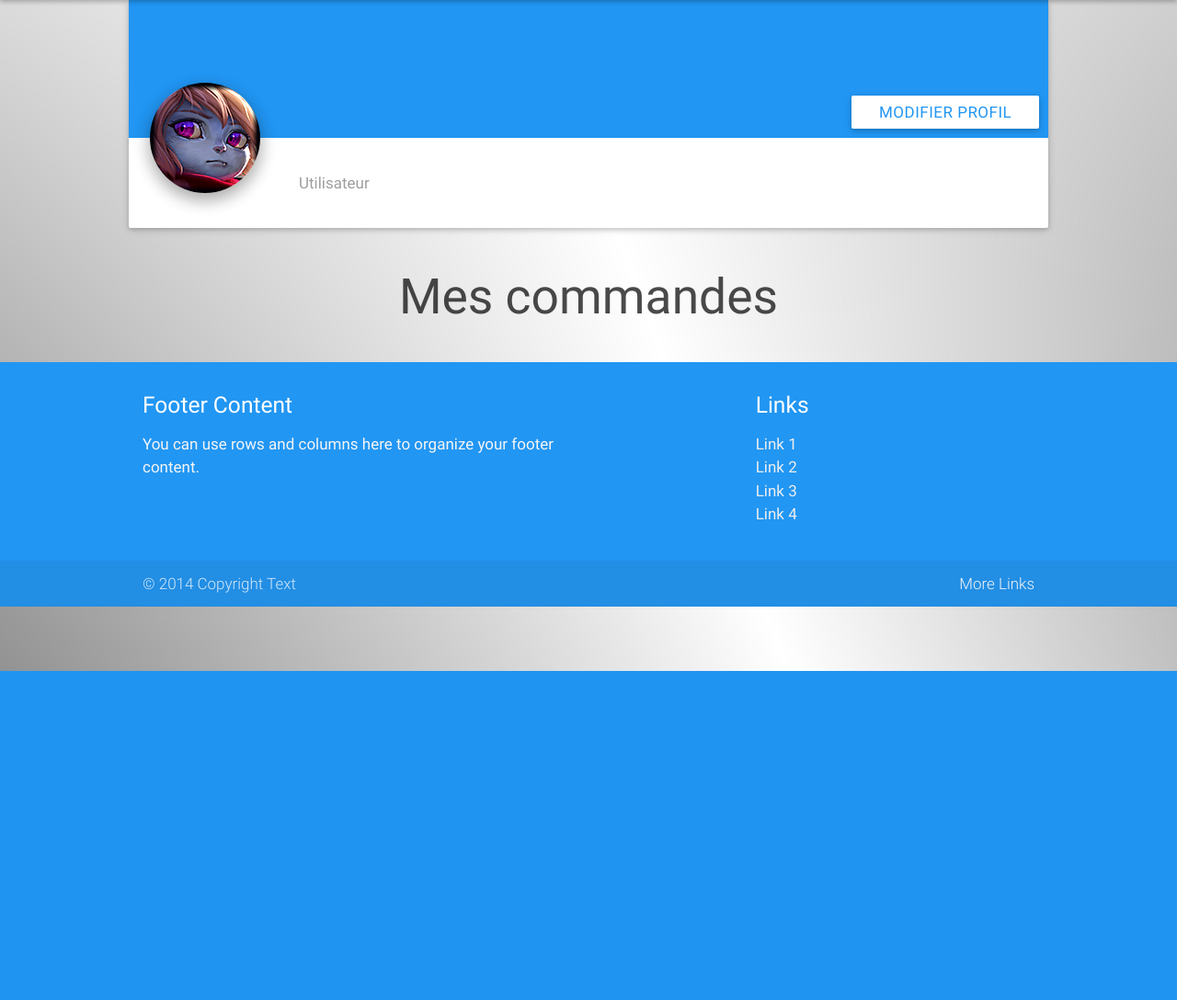
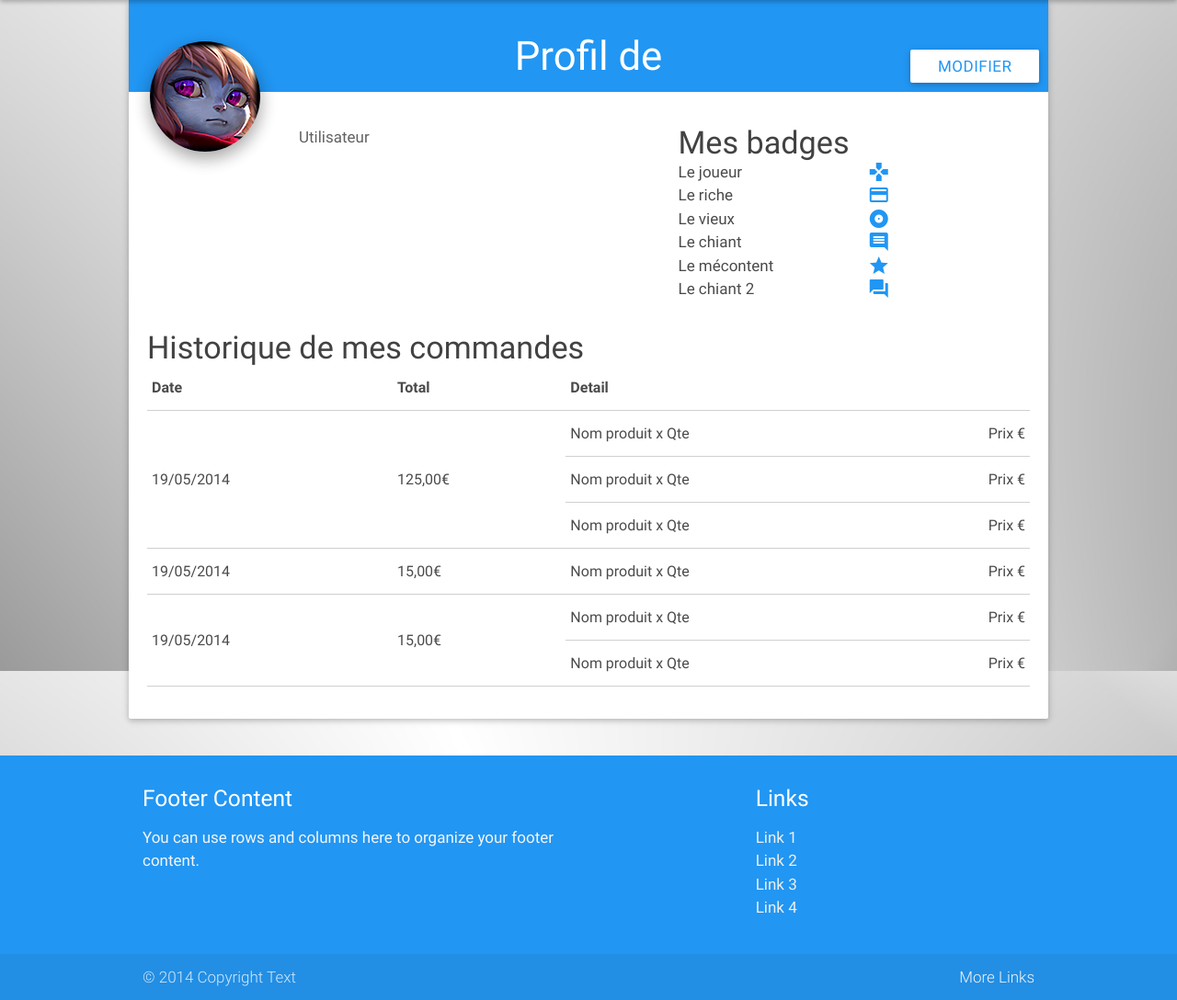
Before and after one commit to Detritusatomic/PDOProject, a PHP site: the page made by views/membre/profil.php in a window 1280 px wide. Shown: the part 70-1158 px from the top of the page at 92% size. Before the commit the page ends 800 px from the top, so only its background shows below. Run offline with PHP 8.4, Linux system fonts and the light colour scheme; the template is opened without the code that fills it, so the values that code supplies are empty; some libraries are stand-ins or nearby versions.

Commit message:
Historique ocmmandes sur page profil

```diff
--- a/media/css/styles.css
+++ b/media/css/styles.css
@@ -201,11 +201,11 @@ footer{
 }
 .filler{
 	position:relative;
-	height:150px;
+	height:100px;
 }
 .card-profile-image{
 	position:absolute;
-	top:90px;
+	top:45px;
 	height:120px;
 	width:120px;
 }
--- a/views/membre/profil.php
+++ b/views/membre/profil.php
@@ -2,38 +2,85 @@
     <div class="row">
 		<div class="card white no-margin-tb">
 			<div class="filler blue padding-md">
-				<a class="btn white blue-text waves-dark waves-effect profilink">Modifier profil</a>
+				<h3 class="center-align white-text">Profil de <?= $variables['user']->prenom; ?></h3>
+				<a class="btn white blue-text waves-dark waves-effect profilink">Modifier</a>
 			</div>
 			<div class="card-profile-image col s2 center">
 				<img src="../../media/img/avatar.png" alt="profile image" class="circle z-depth-2 responsive-img activator">
 			</div>
 			<div class="card-content">
 				<div class="row">
-					<div class="col s3 offset-s2">
-						<h4 class="card-title grey-text text-darken-4 no-margin-b"><?php echo $variables['user']->prenom.' '.strtoupper($variables['user']->nom); ?></h4>
-						<p class="grey-text">Utilisateur</p>
-						<p class="grey-text"><?php echo $variables['user']->mail; ?></p>
-						<p class="grey-text"><?php echo $variables['user']->adresse; ?></p>
-						<p class="grey-text"><?php echo $variables['user']->ville; ?></p>
+					<div class="col s5 offset-s2">
+						<h4 class="grey-text text-darken-3 no-margin-b"><?= $variables['user']->prenom.' '.strtoupper($variables['user']->nom); ?></h4>
+						<p class="grey-text text-darken-2">Utilisateur</p>
+						<p class="grey-text text-darken-2"><?= $variables['user']->mail; ?></p>
+						<p class="grey-text text-darken-2"><?= $variables['user']->adresse; ?></p>
+						<p class="grey-text text-darken-2"><?= $variables['user']->cp; ?></p>
+						<p class="grey-text text-darken-2"><?= $variables['user']->ville; ?></p>
+					</div>
+					<div class="col s5">
+						<h4 class="grey-text text-darken-3 no-margin-b">Mes badges</h4>
+						<div class="row">
+							<p class="col s6">Le joueur</p>
+							<p class="col s6"><i class="material-icons blue-text tooltipped" data-position="right" data-tooltip="Acheter un jeu">games</i></p><br/>
+							<p class="col s6">Le riche</p>
+							<p class="col s6"><i class="material-icons blue-text">credit_card</i></p><br/>
+							<p class="col s6">Le vieux</p>
+							<p class="col s6"><i class="material-icons blue-text">album</i></p><br/>
+							<p class="col s6">Le chiant</p>
+							<p class="col s6"><i class="material-icons blue-text">comment</i></p><br/>
+							<p class="col s6">Le mécontent</p>
+							<p class="col s6"><i class="material-icons blue-text">star</i></p><br/>
+							<p class="col s6">Le chiant 2</p>
+							<p class="col s6"><i class="material-icons blue-text">forum</i></p><br/>
+						</div>
+					</div>
+					<div class="col s12">
+						<h4 class="grey-text text-darken-3 no-margin-b">Historique de mes commandes</h4>
+						<table class="highlight bordered">
+							<thead>
+								<tr>
+									<th>Date</th>
+									<th>Total</th>
+									<th>Detail</th>
+								</tr>
+							</thead>
+							<tbody>
+								<tr>
+									<td rowspan="4">19/05/2014</td>
+									<td rowspan="4">125,00€</td>
+								</tr>
+								<tr>
+									<td>Nom produit x Qte <span class="right">Prix €</span></td>
+								</tr>
+								<tr>
+									<td>Nom produit x Qte <span class="right">Prix €</span></td>
+								</tr>
+								<tr>
+									<td>Nom produit x Qte <span class="right">Prix €</span></td>
+								</tr>
+								<tr>
+									<td>19/05/2014</td>
+									<td>15,00€</td>
+									<td>Nom produit x Qte <span class="right">Prix €</span></td>
+								</tr>
+								<tr>
+								<tr>
+									<td rowspan="3">19/05/2014</td>
+									<td rowspan="3">15,00€</td>
+								</tr>
+								<tr>
+									<td>Nom produit x Qte <span class="right">Prix €</span></td>
+								</tr>
+								<tr>
+									<td>Nom produit x Qte <span class="right">Prix €</span></td>
+								</tr>
+							</tbody>
+						</table>
+
 					</div>
 				</div>
 			</div>
 		</div>
 	</div>
 </div>
-		<h2 class="center">Mes commandes</h2>
-		<div class="row">
-			<div class="col s12">
-				<?php foreach ($variables['commandes'] as $commande) : ?>
-					<div class="commande card-panel">
-						<h3>Commande REF n° : <?php echo $commande->id; ?></h3>
-						<div class="card-content">
-							<p>Valeur : <?php echo $commande->valeur; ?>€</p>
-							<p>Le : <?php echo $commande->date; ?></p>
-						</div>
-					</div>
-				<?php endforeach; ?>
-			</div>
-		</div>
-	</div>
-</div>
```
